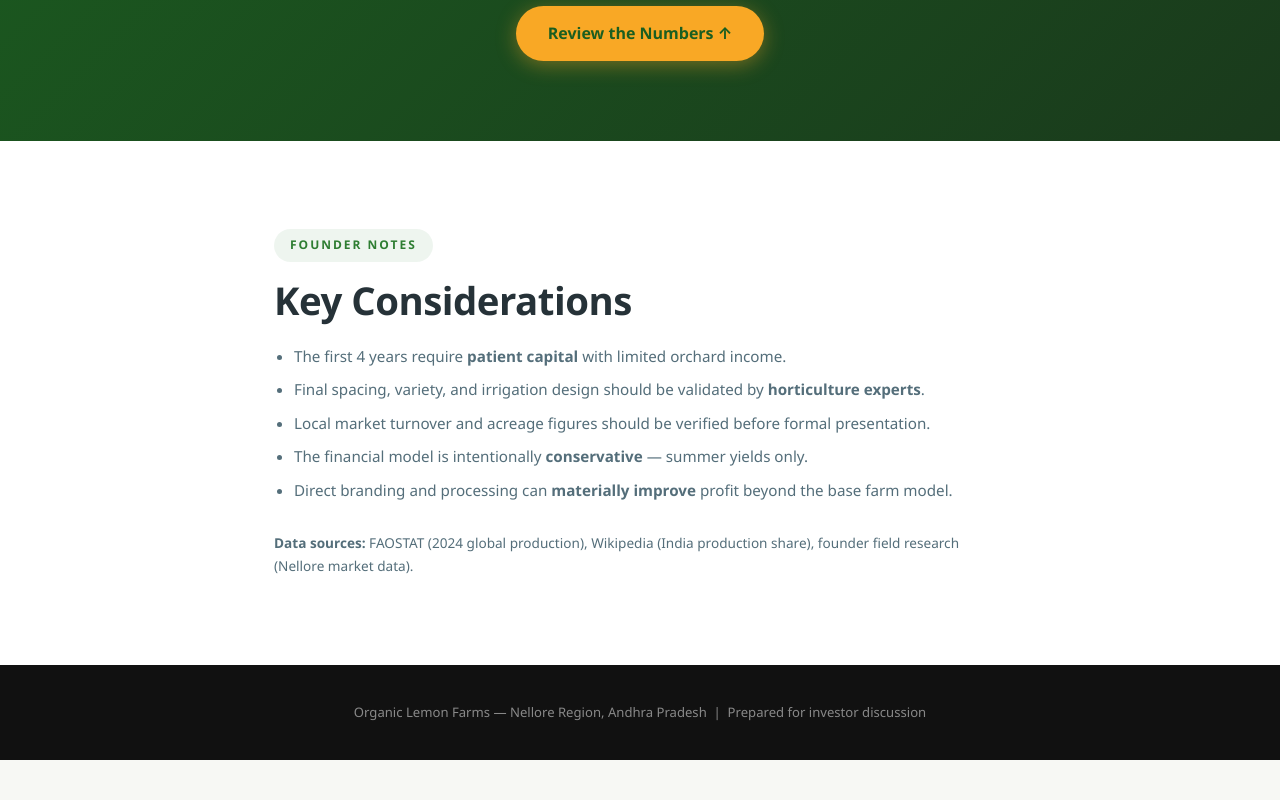
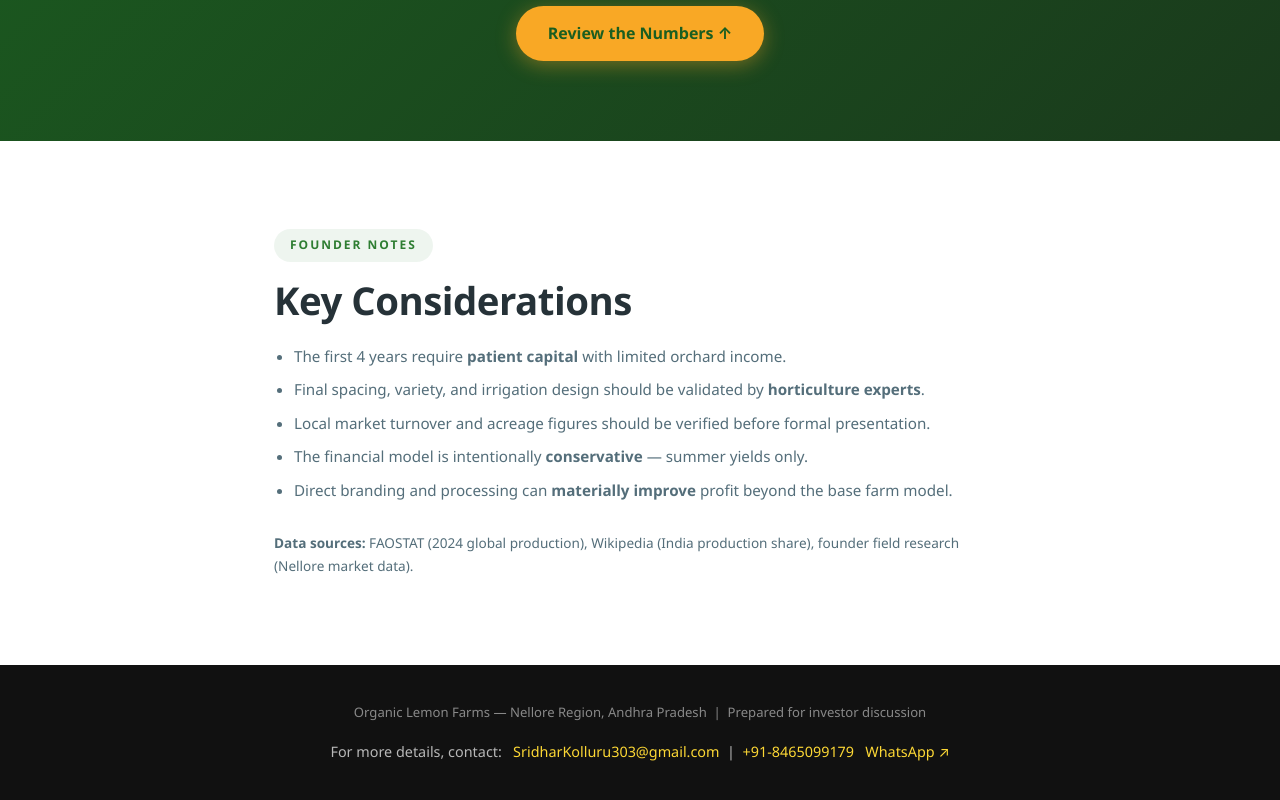
Before and after one commit to sridharshree303/lemon-orchard-plan, a plain HTML site: page index.html in a window 1280 px wide. Shown: the part 7894-8694 px from the top of the page. Before the commit the page ends 8654 px from the top, so only its background shows below. Drawn offline with Linux system fonts and the light colour scheme.

Commit message:
added contact details

```diff
--- a/index.html
+++ b/index.html
@@ -526,6 +526,12 @@ footer a{color:var(--gold-light);text-decoration:none}
 <footer>
   <div class="container">
     <p>Organic Lemon Farms — Nellore Region, Andhra Pradesh &nbsp;|&nbsp; Prepared for investor discussion</p>
+    <p style="margin-top:16px;font-size:.9rem;color:rgba(255,255,255,.7)">
+      For more details, contact: &nbsp;
+      <a href="mailto:SridharKolluru303@gmail.com" style="color:var(--gold-light);text-decoration:none">SridharKolluru303@gmail.com</a> &nbsp;|&nbsp;
+      <a href="tel:+918465099179" style="color:var(--gold-light);text-decoration:none">+91-8465099179</a> &nbsp;
+      <a href="https://wa.me/918465099179" style="color:var(--gold-light);text-decoration:none" target="_blank" rel="noopener">WhatsApp ↗</a>
+    </p>
   </div>
 </footer>
 
```
